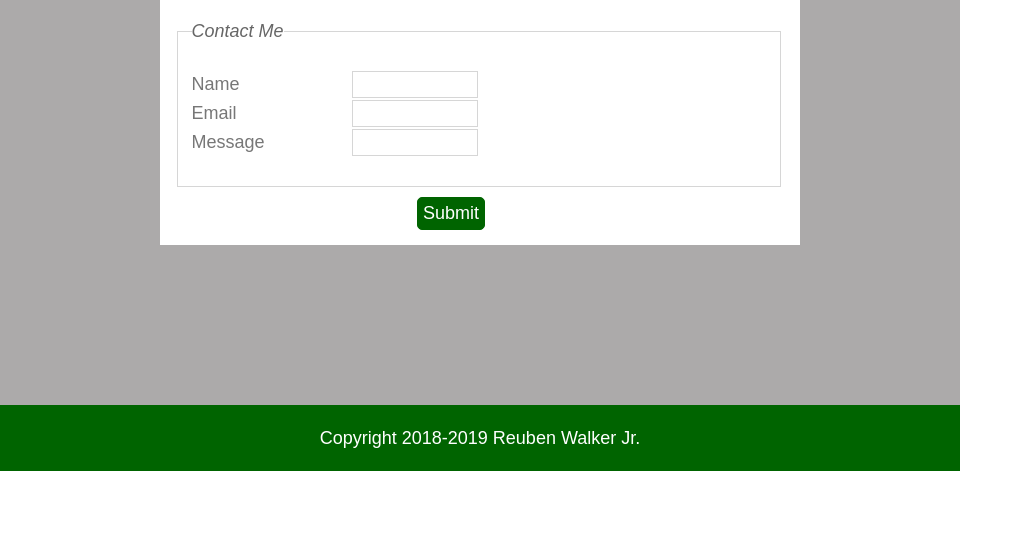
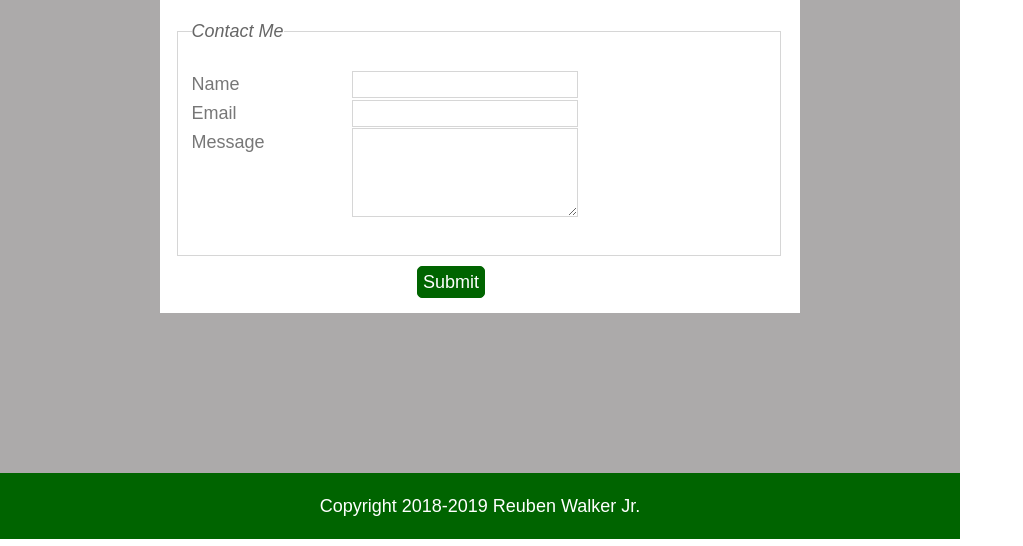
Before and after one commit to reubenwalker64/Basic-Portfolio, a plain HTML site: page contact.html in a window 1280 px wide. Shown: the part 254-800 px from the top of the page, without its empty margins (0-1023 px from the left). Drawn offline with Linux system fonts and the light colour scheme.

Commit message:
form changes

```diff
--- a/assets/css/style.css
+++ b/assets/css/style.css
@@ -436,7 +436,7 @@ article {
 
 #section2 {
 
-    width: 625px;
+
     color: #777;
     background: #fff;
 }
@@ -471,8 +471,14 @@ footer {
 legend {
     font-style: italic;
     color: #666666;}
+textarea {
+    width: 220px;
+    border: 1px solid #d6d6d6;
+    padding: 2px;
+    outline: none;}
+
 input[type="text"] {
-    width: 120px;
+    width: 220px;
     border: 1px solid #d6d6d6;
     padding: 2px;
     outline: none;}
--- a/contact.html
+++ b/contact.html
@@ -49,8 +49,7 @@
                         <input type="text" name="email" id="email"><br>
     <!--Multiline not working-->
                         <label class="title" for="messsage">Message</label>
-                        <input type="text" name="message" id="message" textarea rows="4" cols="10">
-                    </p>
+                        <textarea type="text" name="message" id="message" textarea rows="4" cols="10"></textarea>
                     </fieldset>
                     <div class="submit"><input type="submit" value="Submit"/></div>
                     </form>
```
Also changed, not shown: index.html (+2 -2 lines).
